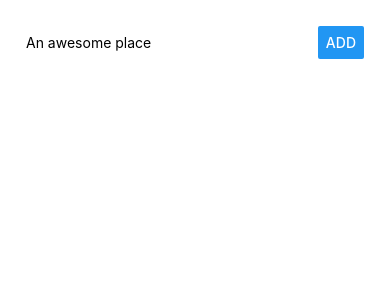
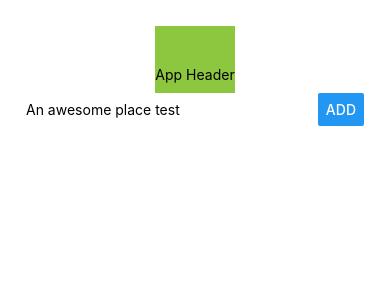
Before and after one commit to gerrymcdonnell/rntut-max, a React Native app: screen / in a window 390 px wide. Shown: the top 300 px of the page. Built offline with nearby package versions, Linux system fonts and the light colour scheme.

Commit message:
added header compoment from prev video

```diff
--- a/App.js
+++ b/App.js
@@ -5,6 +5,7 @@ import { StyleSheet, Text, View, TextInput, Button } from "react-native";
 
 //note the captial letter
 import ListItem from './src/components/Listitem/Listitem';
+import Header from './src/components/Header';
 
 export default class App extends Component {
   state = {
@@ -36,9 +37,12 @@ export default class App extends Component {
     ));
     return (
       <View style={styles.container}>
+
+        <Header  />
+
         <View style={styles.inputContainer}>
           <TextInput
-            placeholder="An awesome place"
+            placeholder="An awesome place test"
             value={this.state.placeName}
             onChangeText={this.placeNameChangedHandler}
             style={styles.placeInput}
--- /dev/null
+++ b/src/components/Header.js
@@ -0,0 +1,19 @@
+import React from 'react';
+import {View,Text,StyleSheet} from 'react-native';
+
+const header = (props) => (
+    <View style={styles.header}>
+      <Text>App Header</Text>
+
+    </View>
+  );
+
+  const styles = StyleSheet.create({
+    header: {
+      paddingTop: 40,
+      paddingBottom: 10,
+      backgroundColor: "#8dc63f"
+    }
+  });
+
+  export default header;
```
